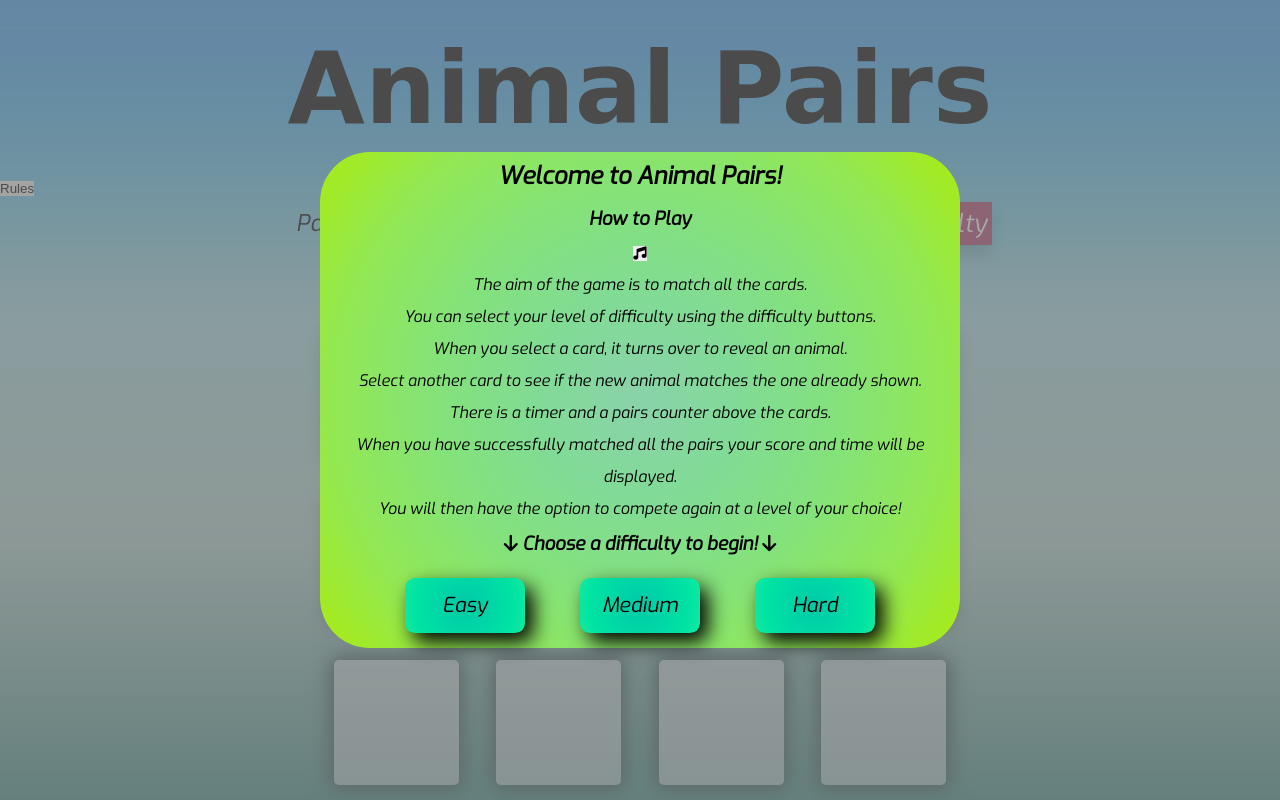
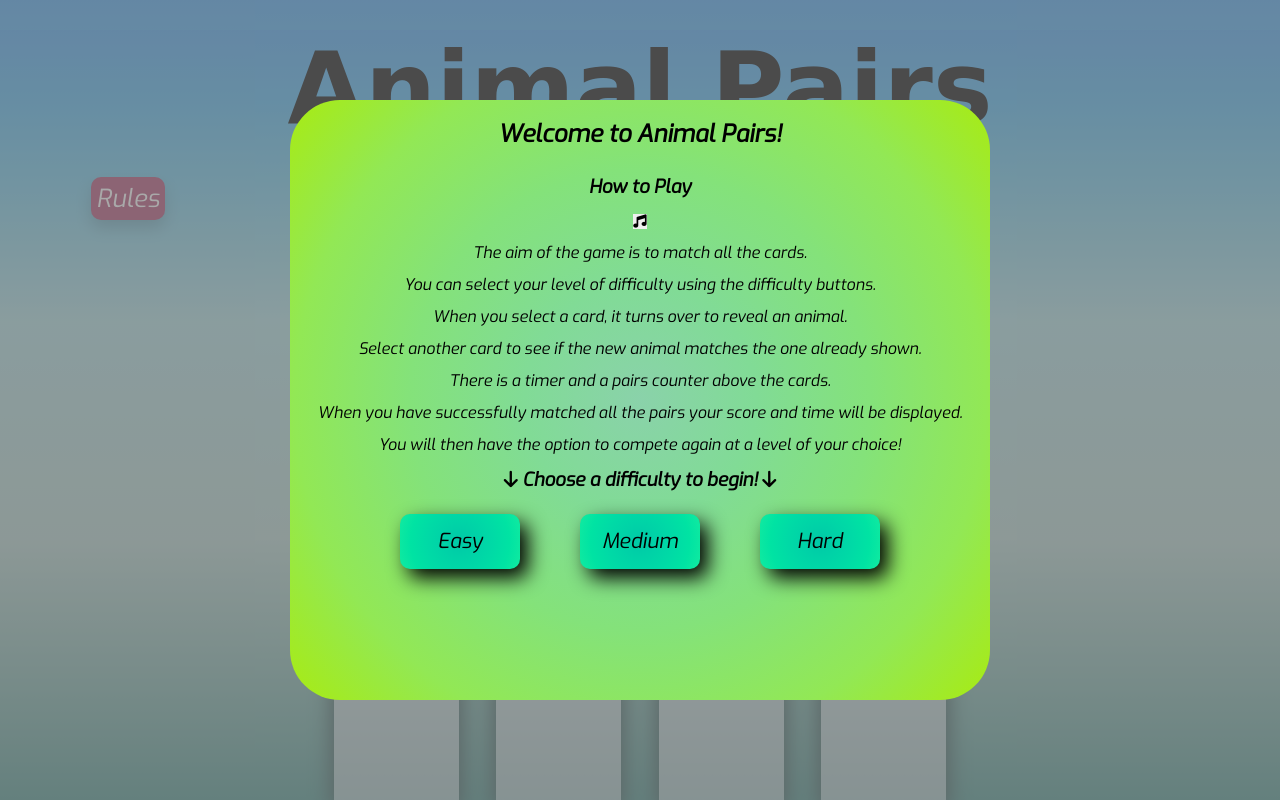
Before and after one commit to EwanColquhoun/AnimalPairs, a plain HTML site: page index.html in a window 1280 px wide. Shown: the top 800 px of the page. Drawn offline with nearby package versions, Linux system fonts and the light colour scheme; a web font is replaced by a local one.

Commit message:
Add transitions for modals. Add basic styling for rules and difficulty buttons

```diff
--- a/assets/css/style.css
+++ b/assets/css/style.css
@@ -35,24 +35,35 @@ html, body {
 
 #welcome-modal {
   display: block;
-  height: auto;
+  height: 600px;
   max-width: 700px;
-  position: fixed;
-  top: 50%;
-  left: 50%;
-  -webkit-transform: translate(-50%, -50%);
-  transform: translate(-50%, -50%);
+  position: absolute;
+  top: 0%;
+  bottom: 0%;
+  left: 0%;
+  right: 0%;
+  margin: auto;
   z-index: 5;
   line-height: 2;
   text-align: center;
   background-image: radial-gradient(circle, #8ad2aa, #81db96, #84e27a, #92e855, #a8eb12);;
   background-color: #92e855;
   border-radius: 50px;
-  transition: 1s;
+  animation: rotateIn;
+  animation-duration: 1s;
+}
+
+.rotateIn {
+  animation: rotateIn;
+  animation-duration: 1s;
 }
 
 #welcome-modal p {
   padding: 0px 15px;
+}
+
+#welcome-modal h2 {
+  padding: 10px;
 }
 
 #myModal {
@@ -68,8 +79,7 @@ html, body {
 
 
 .fade {
-  transition: transform .3s ease-out;
-  transform: translate(0,-50px);
+  transition: transform .3s ease-in;
 }
 
 #congrats-modal-content {
@@ -77,16 +87,19 @@ html, body {
   max-width: 700px;
   width: 700px;
   height: 500px;
-  position: fixed;
-  top: 50%;
-  left: 50%;
+  position: absolute;
+  top: 0%;
+  bottom: 0%;
+  left: 0%;
+  right: 0%;
+  margin: auto;
   z-index: 5;
-  -webkit-transform: translate(-50%, -50%);
-  transform: translate(-50%, -50%);
   background-image: radial-gradient(circle, #f52179, #f7318d, #f840a0, #f74eb3, #f45cc6);
   background-color: #f52179e6;
   transition: 1.0s;
   border-radius: 50px;
+  animation: rotateIn;
+  animation-duration: 1s;
 }
 
 #congrats-div {
@@ -99,6 +112,7 @@ html, body {
   font-size: 1em;
   text-align: center;
   line-height: 2;
+  transition: 1s;
 }
 
 #congrats-div i {
@@ -155,10 +169,15 @@ h1 {
 }
 
 .info-holder {
-    width: 33%;
+    width: 20%;
     text-align: center;
     font-size: larger;
 }
+
+#sound-controls i {
+  font-size: 2em;
+}
+
 
 .deck {
     padding: 1rem;
@@ -250,7 +269,7 @@ h1 {
 
 /* Dropdown button inspiration from https://www.w3schools.com/css/css_dropdowns.asp */
 /* Style The Dropdown Button */
-.dropbtn {
+.gamebtn {
     background-color: #B04571;
     color: white;
     padding: 5px;
@@ -259,6 +278,7 @@ h1 {
     cursor: pointer;
     box-shadow: 0px 8px 16px 0px rgb(0 0 0 / 20%);
     font-family: inherit;
+    border-radius: 10px;
   }
 
   /* The container <div> - needed to position the dropdown content */
@@ -345,6 +365,10 @@ footer {
     font-size: 2.3em;
     margin: 60px auto;
   }
+
+  #rules-holder, #difficulty-dropdown {
+    width: 50%;
+  }
 }
 
 
--- a/assets/js/audio.js
+++ b/assets/js/audio.js
@@ -23,6 +23,9 @@ function deckShufflePlay() {
 function playAnimalSounds (animalName){
     animalAudio = new Audio(`assets/audio/${animalName}.mp3`);
     animalAudio.play();
+    setTimeout(function(){
+        animalAudio.pause();
+    }, 2000);
 }
 
 function cardTurnOver () {
@@ -44,3 +47,7 @@ function wrongMatch () {
         wrongCard.play();
     }
 }
+
+function soundPause(){
+
+}
--- a/assets/js/script.js
+++ b/assets/js/script.js
@@ -37,9 +37,11 @@ for (var a=0; a<easyPairs.length; a++){
 }
 
 function welcomeMessage() {
+
     document.querySelector("#welcome-modal-box").addEventListener('click', function( ){
         document.getElementById('welcome-modal-box').style.display = 'none';
     });
+
     document.getElementById('welcome-modal-close-easy').addEventListener('click', function() {
         document.getElementById('welcome-modal-box').style.display = 'none';
         deckShufflePlay();
@@ -115,6 +117,7 @@ function congratsMessage() {
     });
 
     document.getElementById('myModal').style.display = 'block';
+    document.getElementById('congrats-modal-content').classList.add('rotateIn');
     document.querySelector('#congrats-div').innerHTML =
 
         `
@@ -125,7 +128,6 @@ function congratsMessage() {
         <button id="modal-close-easy" class="close-modal easy">Easy</button><button id="modal-close-medium" class="close-modal medium">Medium</button><button id="modal-close-hard" class="close-modal hard">Hard</button>
 
         `;
-
 
     document.getElementById('modal-close-easy').addEventListener('click', function() {
             document.getElementById('myModal').style.display = 'none';
--- a/index.html
+++ b/index.html
@@ -33,7 +33,7 @@
     <div id="myModal">
 
       <!-- Modal content -->
-      <div id="congrats-modal-content">
+      <div id="congrats-modal-content" class="fade rotateIn">
         <div id="congrats-div">
             <button id="close-modal-easy" class="close-modal easy">Easy</button>
             <button id="close-modal-medium" class="close-modal medium">Medium</button>
@@ -45,19 +45,16 @@
 
     <h1>Animal Pairs</h1>
 
-        <div id="sound-rules">
-            <div id="sound-controls"></div>
-            <div id="rules-holder">
-                <button>Rules</button>
+    <div id="rules-holder" class="info-holder">
+        <button id="rules-button" class="gamebtn">Rules</button>
     </div>
-        </div>
+    <div id="deck-info-holder">
 
-        <div id="deck-info-holder">
         <div class="info-holder"><span id="score"></span></div>
         <div class="info-holder"><span id="timer">0 minutes 5 seconds</span></div>
-
+        <div id="sound-controls" class="info-holder"><button id="sound-button"><i class="fas fa-music"></i></button></div>
         <div id="difficulty-dropdown" class="dropdown info-holder">
-                <button class="dropbtn">Difficulty</button>
+            <button class="gamebtn">Difficulty</button>
             <div class="dropdown-content">
                 <button clicked = true class="diff-btn" id="diff-easy">Easy</button>
                 <button clicked = true class="diff-btn" id="diff-medium">Medium</button>
```
Lines whose indentation alone changed are shown as unchanged.
